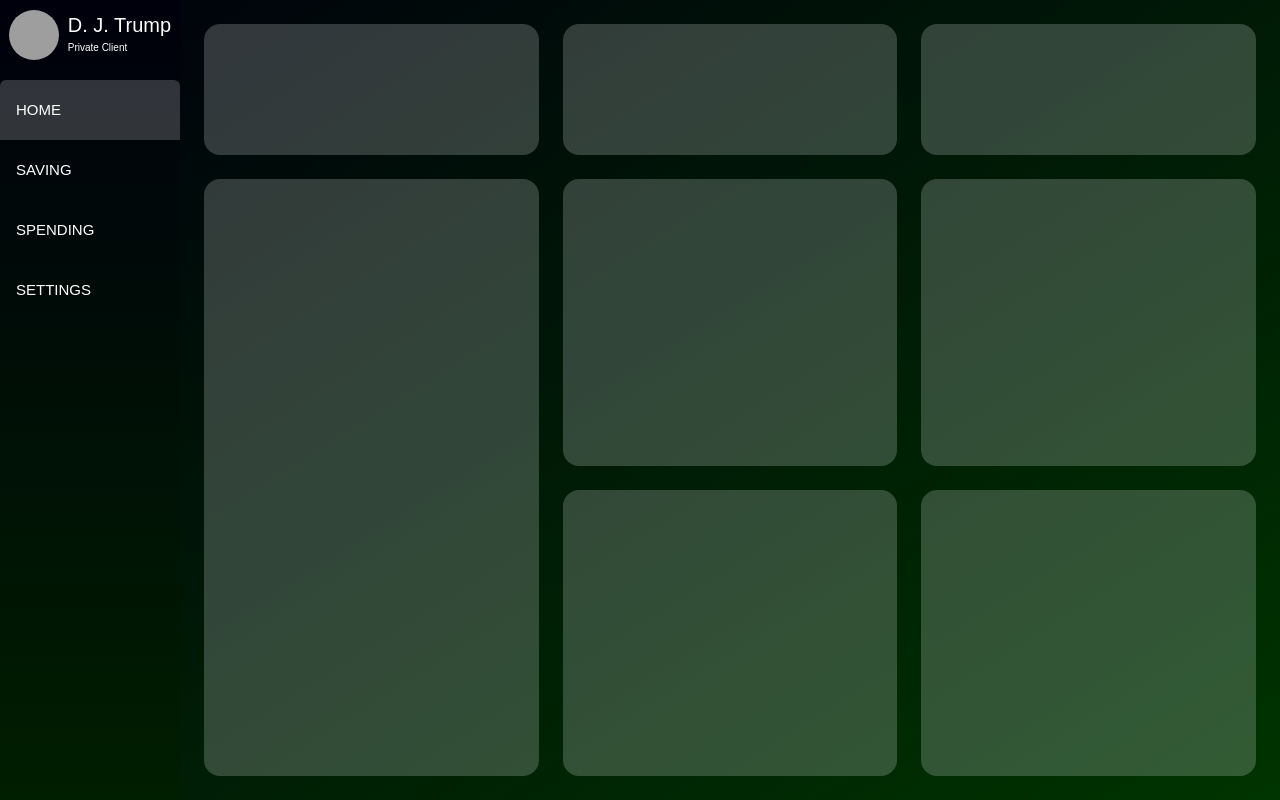
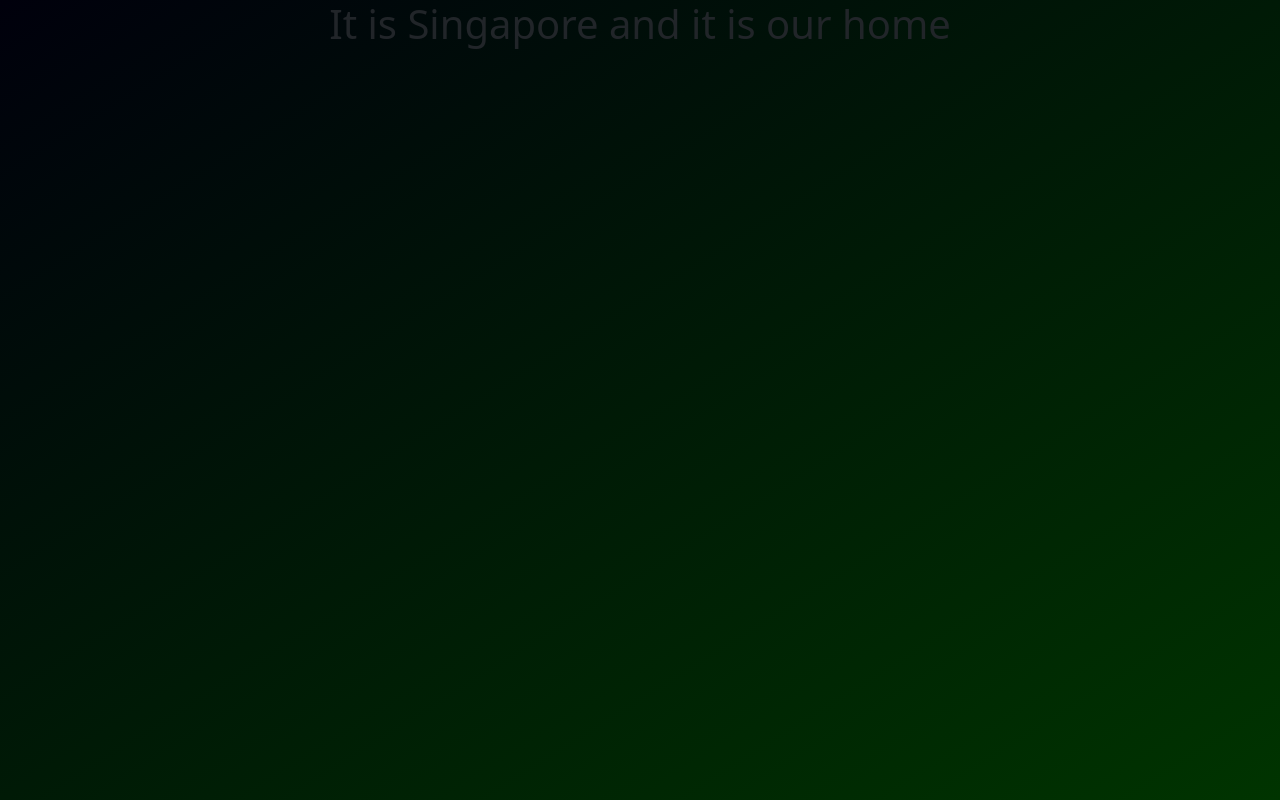
Before and after one commit to Jeffrey29207/PlanIT-Orbital, a React (Vite) app in the folder PlanIT-Front-End-React/: page / in a window 1280 px wide. Built offline with nearby package versions, Linux system fonts and the light colour scheme; grey boxes are pictures that could not be loaded.

Commit message:
Implemented react-router for page navigation and added a landing page component

```diff
--- a/PlanIT-Front-End-React/package.json
+++ b/PlanIT-Front-End-React/package.json
@@ -12,7 +12,9 @@
   "dependencies": {
     "bootstrap": "^5.3.6",
     "react": "^19.1.0",
-    "react-dom": "^19.1.0"
+    "react-dom": "^19.1.0",
+    "react-router": "^7.6.0",
+    "react-router-dom": "^7.6.0"
   },
   "devDependencies": {
     "@eslint/js": "^9.25.0",
--- a/PlanIT-Front-End-React/src/App.tsx
+++ b/PlanIT-Front-End-React/src/Home.tsx
@@ -3,7 +3,7 @@
 import "./MainStyle.css";
 import "bootstrap/dist/css/bootstrap.css";
 
-function App() {
+function Home() {
   return (
     <>
       <Menu />
@@ -12,4 +12,4 @@
   );
 }
 
-export default App;
+export default Home;
--- a/PlanIT-Front-End-React/src/MainStyle.css
+++ b/PlanIT-Front-End-React/src/MainStyle.css
@@ -1,5 +1,5 @@
 /*
-This css file styles the main page of the website.
+This css file styles the main background of the website.
 */
 
 
--- /dev/null
+++ b/PlanIT-Front-End-React/src/components/LandingPage/LandingPage.tsx
@@ -0,0 +1,5 @@
+function HomePage() {
+  return <h1>It is Singapore and it is our home</h1>;
+}
+
+export default HomePage;
--- a/PlanIT-Front-End-React/src/main.tsx
+++ b/PlanIT-Front-End-React/src/main.tsx
@@ -1,9 +1,22 @@
 import { StrictMode } from "react";
 import { createRoot } from "react-dom/client";
-import App from "./App.tsx";
+import Home from "./Home.tsx";
+import LandingPage from "./components/LandingPage/LandingPage.tsx";
+import { createBrowserRouter, RouterProvider } from "react-router-dom";
+
+const router = createBrowserRouter([
+  {
+    path: "/",
+    element: <LandingPage />,
+  },
+  {
+    path: "/home",
+    element: <Home />,
+  },
+]);
 
 createRoot(document.getElementById("root")!).render(
   <StrictMode>
-    <App />
+    <RouterProvider router={router} />
   </StrictMode>
 );
```
Also changed, not shown: PlanIT-Front-End-React/src/components/LandingPage/LandingPageStyle.css (added), 1 other file (tests, documents, lock files or other folders).
